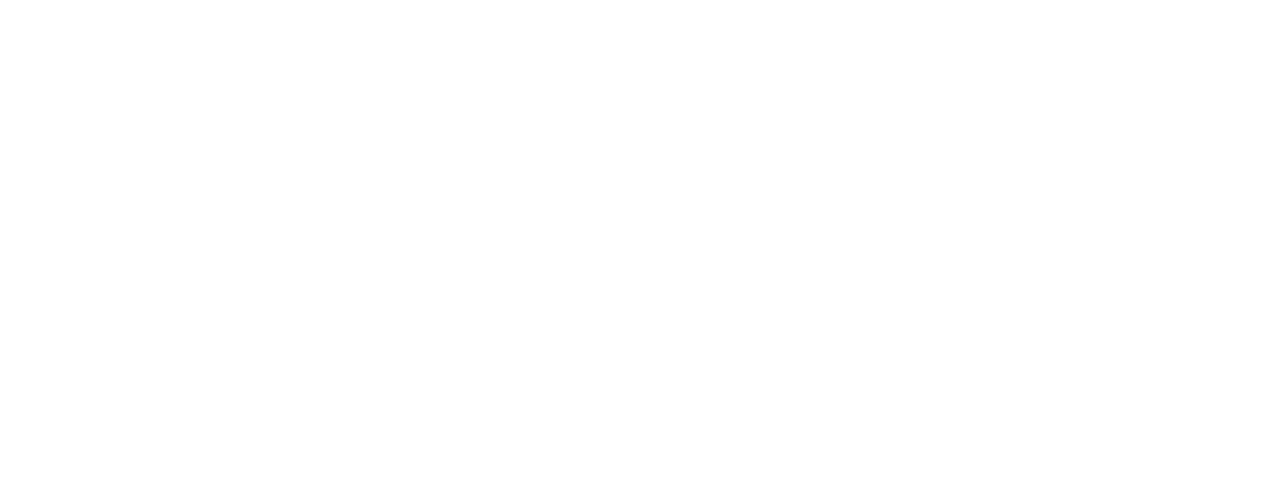
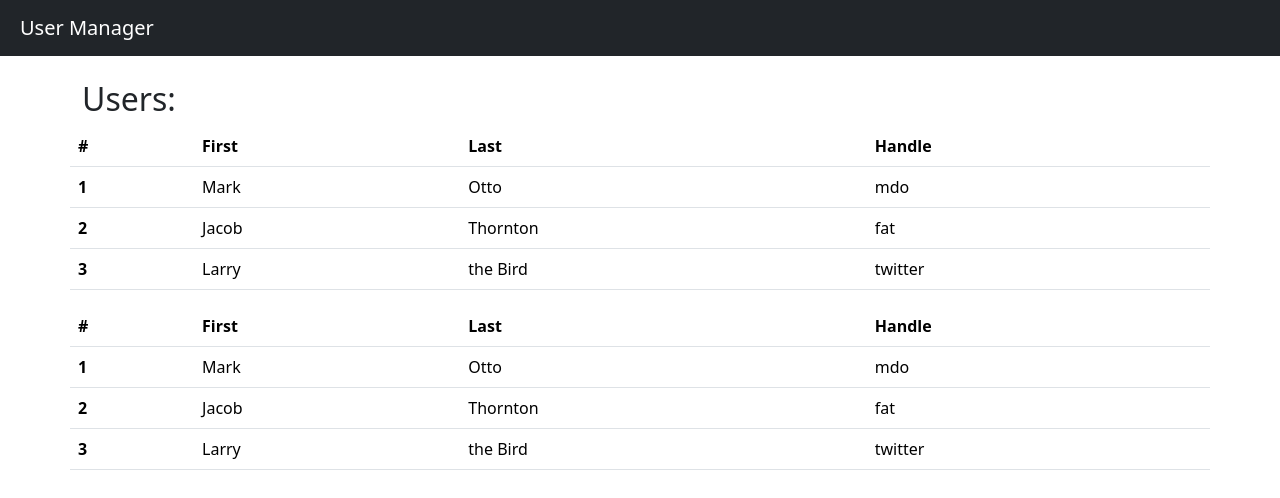
Before and after one commit to deyvisound/springboot-angular, an Angular app in the folder usermanager-cli/: page / in a window 1280 px wide. Shown: the top 498 px of the page. Built offline with nearby package versions, Linux system fonts and the light colour scheme.

Commit message:
chore: configurando o bootstrap no angular

```diff
--- a/usermanager-cli/angular.json
+++ b/usermanager-cli/angular.json
@@ -25,9 +25,14 @@
               "src/assets"
             ],
             "styles": [
-              "src/styles.css"
+              "src/styles.css",
+              "./node_modules/bootstrap/dist/css/bootstrap.min.css"
             ],
-            "scripts": []
+            "scripts": [
+              "./node_modules/jquery/dist/jquery.js",
+              "./node_modules/@popperjs/core/dist/umd/popper.min.js",
+              "./node_modules/bootstrap/dist/js/bootstrap.min.js"
+            ]
           },
           "configurations": {
             "production": {
--- a/usermanager-cli/package.json
+++ b/usermanager-cli/package.json
@@ -18,7 +18,9 @@
     "@angular/platform-browser": "^17.0.0",
     "@angular/platform-browser-dynamic": "^17.0.0",
     "@angular/router": "^17.0.0",
+    "@popperjs/core": "^2.11.8",
     "bootstrap": "^5.3.2",
+    "jquery": "^3.7.1",
     "rxjs": "~7.8.0",
     "tslib": "^2.3.0",
     "zone.js": "~0.14.2"
--- a/usermanager-cli/src/app/app.component.html
+++ b/usermanager-cli/src/app/app.component.html
@@ -0,0 +1,80 @@
+<nav class="navbar navbar-expand-sm bg-dark navbar-dark">
+  <!-- Brand -->
+  <a class="navbar-brand" href="#">User Manager</a>
+
+  <!-- Links -->
+  <ul class="navbar-nav">
+
+  </ul>
+</nav>
+
+<br>
+
+<div class="container">
+  <div class="row">
+    <h2>Users:</h2>
+  </div>
+  <div class="row">
+    <table class="table">
+      <thead class="thead-dark">
+        <tr>
+          <th scope="col">#</th>
+          <th scope="col">First</th>
+          <th scope="col">Last</th>
+          <th scope="col">Handle</th>
+        </tr>
+      </thead>
+      <tbody>
+        <tr>
+          <th scope="row">1</th>
+          <td>Mark</td>
+          <td>Otto</td>
+          <td>mdo</td>
+        </tr>
+        <tr>
+          <th scope="row">2</th>
+          <td>Jacob</td>
+          <td>Thornton</td>
+          <td>fat</td>
+        </tr>
+        <tr>
+          <th scope="row">3</th>
+          <td>Larry</td>
+          <td>the Bird</td>
+          <td>twitter</td>
+        </tr>
+      </tbody>
+    </table>
+
+    <table class="table">
+      <thead class="thead-light">
+        <tr>
+          <th scope="col">#</th>
+          <th scope="col">First</th>
+          <th scope="col">Last</th>
+          <th scope="col">Handle</th>
+        </tr>
+      </thead>
+      <tbody>
+        <tr>
+          <th scope="row">1</th>
+          <td>Mark</td>
+          <td>Otto</td>
+          <td>mdo</td>
+        </tr>
+        <tr>
+          <th scope="row">2</th>
+          <td>Jacob</td>
+          <td>Thornton</td>
+          <td>fat</td>
+        </tr>
+        <tr>
+          <th scope="row">3</th>
+          <td>Larry</td>
+          <td>the Bird</td>
+          <td>twitter</td>
+        </tr>
+      </tbody>
+    </table>
+  </div>
+</div>
--- a/usermanager-cli/src/styles.css
+++ b/usermanager-cli/src/styles.css
@@ -1 +1,5 @@
 /* You can add global styles to this file, and also import other style files */
+
+.navbar-brand{
+    padding-left: 1em;
+}
```
Also changed, not shown: 1 other file (tests, documents, lock files or other folders).
